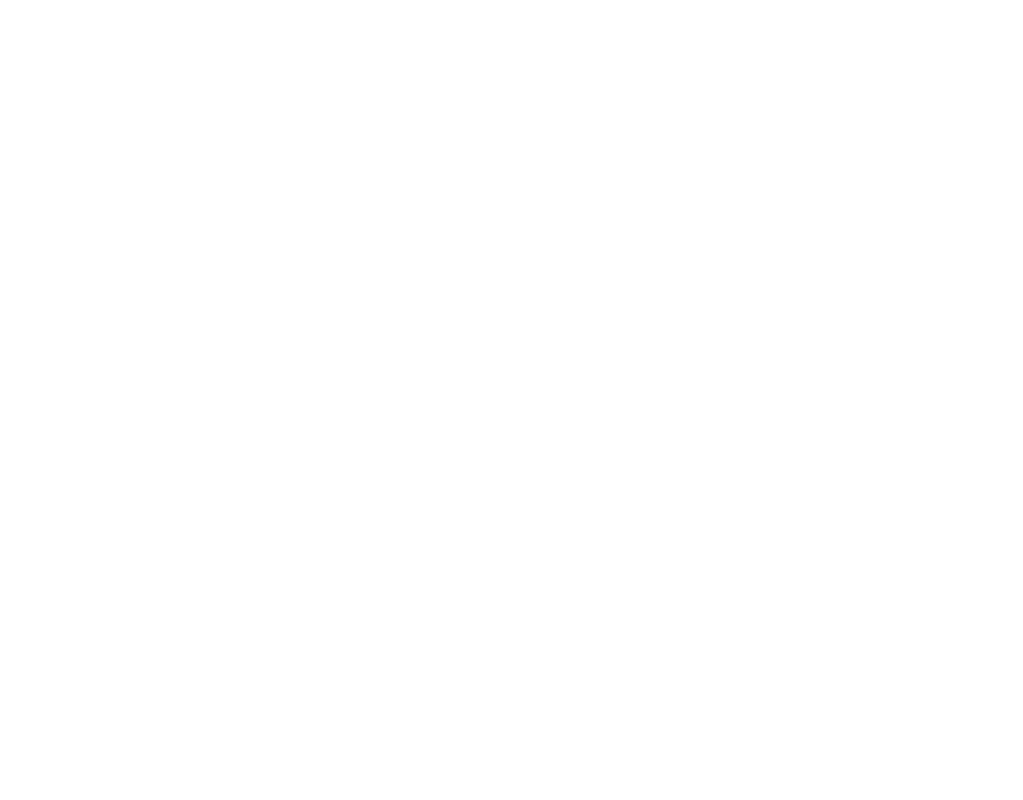
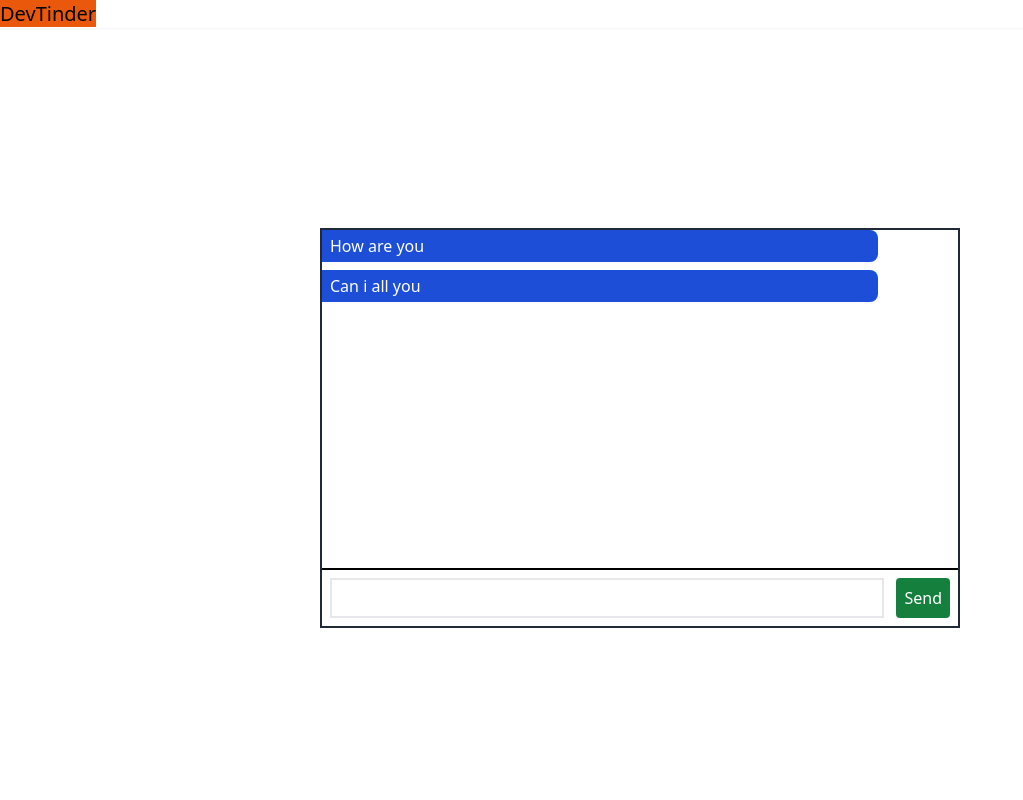
Before and after one commit to vanshchauhan279/devTinder-Frontend, a React (Vite) app: page /chat/1 in a window 1280 px wide. Before the commit this address had no page. Shown: the top 800 px of the page, without its empty margins (0-1023 px from the left). Built offline with nearby package versions, Linux system fonts and the light colour scheme; no server answers.

Commit message:
socket connection

```diff
--- a/package.json
+++ b/package.json
@@ -17,7 +17,8 @@
     "react": "^19.0.0",
     "react-dom": "^19.0.0",
     "react-redux": "^9.2.0",
-    "react-router-dom": "^7.5.2"
+    "react-router-dom": "^7.5.2",
+    "socket.io-client": "^4.8.1"
   },
   "devDependencies": {
     "@eslint/js": "^9.22.0",
--- a/src/App.jsx
+++ b/src/App.jsx
@@ -9,6 +9,7 @@ import EditProfile from "./components/EditProfile";
 import Connections from "./components/Connections";
 import Requests from "./components/Requests";
 import SignUp from "./components/SignUp";
+import Chat from "./components/Chat";
 
 
 function App() {
@@ -20,11 +21,11 @@ function App() {
           <Route path="profile/view" element={<Profile />} />
           <Route path="connections" element={<Connections/>}/>
           <Route path="requests" element={<Requests/>}/>
-           <Route path="login" element={<Login />} />
+          <Route path="login" element={<Login />} />
           <Route path="signUp" element={<SignUp/>}/>
+          <Route path="chat/:id" element={<Chat/>}/>
         </Route>
         </Routes>
-
       </BrowserRouter>
   )
 }
--- a/src/components/Body.jsx
+++ b/src/components/Body.jsx
@@ -18,6 +18,7 @@ const Body = () => {
       const res = await axios.get(BASE_URL + "/profile/view", {
         withCredentials: true,
       });
+
       dispatch(addUser(res.data));
     } catch (err) {
       if (err.status == 401) {
--- /dev/null
+++ b/src/components/Chat.jsx
@@ -0,0 +1,29 @@
+import React, { useState } from 'react'
+import { useParams } from 'react-router-dom'
+import Connections from './Connections'
+import { useSelector } from 'react-redux'
+
+const Chat = () => {
+  const toUserId = useParams();
+  const [messages,setMessages] = useState([{text: "How are you"},{text: "Can i all you"}])
+  console.log(messages[0].text)
+
+  return (
+    <div className='flex w-screen justify-center items-center'>
+        <div className='w-[50%] border-gray-800 relative h-1/2 border-2 '>
+        <div>
+          {messages.map((msg,index)=>(
+            <p className='bg-blue-700 mb-2 text-white mr-20 block px-2 py-1 rounded-r-lg' key={index}>{msg.text}</p>
+          ))}
+
+        </div>
+         <div className='border-t-2 p-2 flex w-full border-black absolute bottom-0' >
+            <input type="text" className='w-full border-2'/>
+             <button className='ml-3 rounded p-2 bg-green-700 text-white'>Send</button>
+         </div>
+        </div>
+    </div>
+  )
+}
+
+export default Chat
--- a/src/components/Connections.jsx
+++ b/src/components/Connections.jsx
@@ -3,6 +3,7 @@ import { BASE_URL } from "../utils/constants";
 import { useEffect } from "react";
 import { useDispatch, useSelector } from "react-redux";
 import { addConnection } from "../utils/connectionSlice";
+import { Link } from "react-router-dom";
 
 const Connections = () => {
   const dispatch = useDispatch();
@@ -26,9 +27,9 @@ const Connections = () => {
   };
   useEffect(() => {
     fetchConnection();
-  },[]);
+  }, []);
 
-    if (!getConnections || getConnections.length === 0) {
+  if (!getConnections || getConnections.length === 0) {
     return <h1 className="text-2xl m-4">No Connection Found </h1>;
   }
   return (
@@ -36,11 +37,26 @@ const Connections = () => {
       <h1 className="text-5xl mb-10 font-bold text-center">Connections</h1>
       <div>
         {getConnections.map((connection) => (
-          <div key={connection?._id} className="p-3 bg-gray-300 flex justify-between items-center mb-4 rounded-sm">
-            <img className="w-28 rounded-lg" src={connection?.photoUrl} alt="photo" />
+          <div
+            key={connection?._id}
+            className="p-3 bg-gray-300 flex justify-between items-center mb-4 rounded-sm"
+          >
+            <img
+              className="w-28 rounded-lg"
+              src={connection?.photoUrl}
+              alt="photo"
+            />
             <div className="mr-5">
-            <h2 className="text-2xl mb-3 font-bold">{connection?.firstName + " " + connection?.lastName}</h2>
-            <h2>{connection?.skills.join(", ")}</h2>
+              <h2 className="text-2xl mb-3 font-bold">
+                {connection?.firstName + " " + connection?.lastName}
+              </h2>
+              <h2>{connection?.skills.join(", ")}</h2>
+               <Link to={`/chat/:${connection._id}`}>
+                {" "}
+                <button className="p-2 border-blue-600 bg-blue-600 px-10 rounded-lg text-xl text-white mt-2">
+                  Chat
+                </button>
+              </Link>
             </div>
           </div>
         ))}
--- a/src/components/Feed.jsx
+++ b/src/components/Feed.jsx
@@ -8,7 +8,7 @@ import UserCard from "./UserCard";
 const Feed = () => {
   const dispatch = useDispatch();
   const feed = useSelector((appStore) => appStore.feed);
- console.log(feed)
+
   const getFeed = async () => {
     try {
       const res = await axios.get(BASE_URL + "/feed", {
--- a/src/components/UserCard.jsx
+++ b/src/components/UserCard.jsx
@@ -8,7 +8,7 @@ const UserCard = ({ user }) => {
 
   const { firstName, lastName, photoUrl, gender, skills } = user;
 
-  console.log(user);
+
   const handleLike = async (status, _id) => {
     try {
       const res = await axios.post(
--- a/src/utils/constants.js
+++ b/src/utils/constants.js
@@ -1 +1 @@
-export const BASE_URL = "/api";
+export const BASE_URL = "http://localhost:7777";
```
Also changed, not shown: src/components/Login.jsx (line endings or trailing spaces), 1 other file (tests, documents, lock files or other folders).
